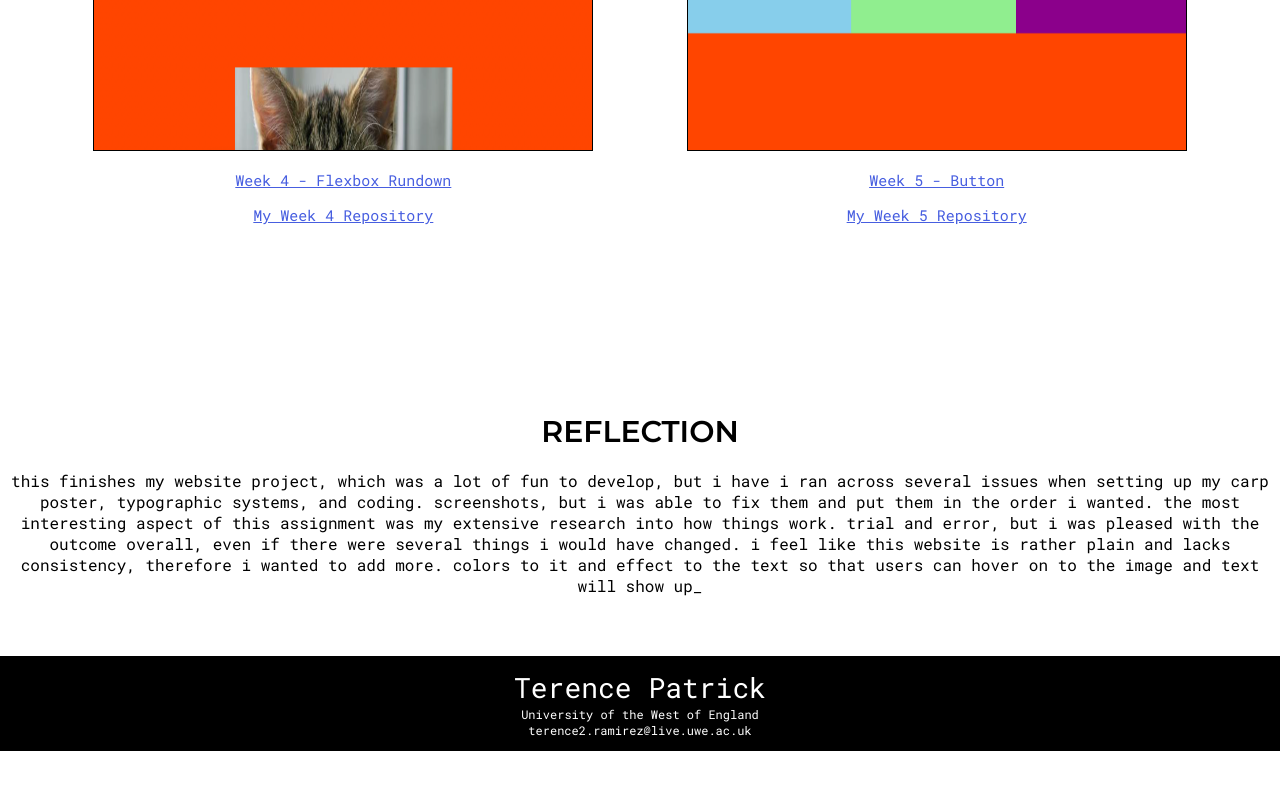
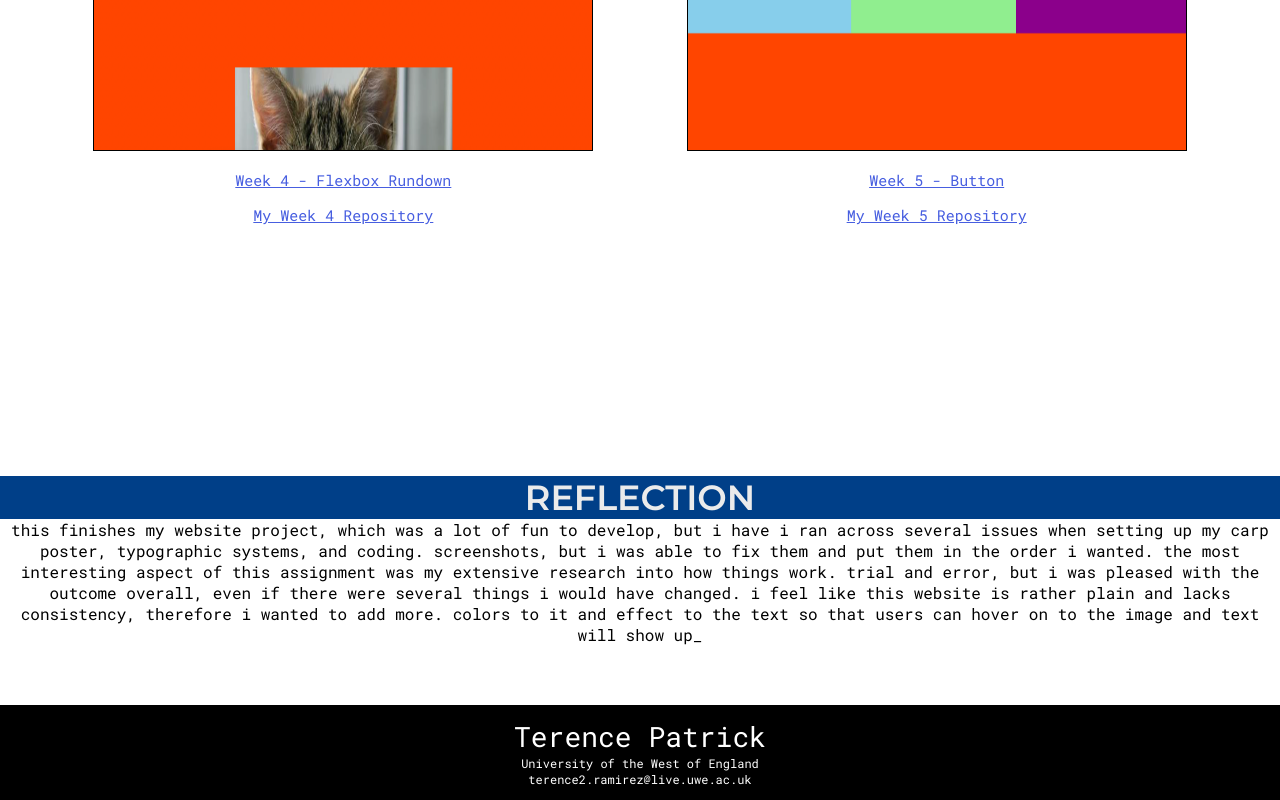
Before and after one commit to terencepatrck/Final-Website-project, a plain HTML site: page index.html in a window 1280 px wide. Shown: the part 5186-5986 px from the top of the page. Before the commit the page ends 5937 px from the top, so only its background shows below. Drawn offline with Linux system fonts and the light colour scheme.

Commit message:
minor change

```diff
--- a/index.html
+++ b/index.html
@@ -173,10 +173,14 @@
             </div>
 
         </div>
+
+
+    </section>
     <br id="code">
     <br>
 
     <br>
+
     <!--Coding section-->
     <section class="coding-grid">
         <div class="coding-texxt">
@@ -239,9 +243,23 @@
 
         </div>
 
+
+
+
+
+    </section>
+
+    <br>
+    <br id="reflection">
+    <br>
+
+
+    <section>
         <div class="reflection-outro" id="reflection">
+            <div class="reflec-text">
+                <h3 class="text-outro">REFLECTION</h3>
+            </div>
 
-                <h1 class="text-outro">REFLECTION</h1>
             <p class="para-outro">THIS FINISHES MY WEBSITE PROJECT, WHICH WAS A LOT OF FUN TO DEVELOP, BUT I HAVE
                 I ran across several issues when setting up my carp poster, typographic systems, and coding.
                 SCREENSHOTS, BUT I WAS ABLE TO FIX THEM AND PUT THEM IN THE ORDER I WANTED.
@@ -252,13 +270,6 @@
                 COLORS TO IT AND EFFECT TO THE TEXT SO THAT USERS CAN HOVER ON TO THE IMAGE AND TEXT WILL SHOW UP_
             </p>
         </div>
-
-
-
-
-        </section>
-
-
     </section>
 
 
--- a/style.css
+++ b/style.css
@@ -193,12 +193,12 @@ img{
     padding-top: 60px;
     padding-bottom: 60px;
     display: flex;
-    /* max-width: 1450px; */
+
     flex-wrap: wrap;
     flex-direction: row;
     justify-content: space-evenly;
     margin: auto;
-    /* grid-row: 4; */
+
 }
 
 .codingtext{
@@ -218,8 +218,7 @@ img{
     display: flex;
     margin-bottom: auto;
     flex-direction: row;
-    /* height:700px; */
-/* align-items: stretch; */
+
     margin-bottom: 113px;
 }
 
@@ -291,12 +290,20 @@ li{
 
 .text-outro{
 
-    font-family:'Montserrat';
-    font-size: 30px;
+    font-family: 'Montserrat';
     font-weight: 600;
-    padding-bottom: 20px;
+    font-size: 35px;
 }
 
 .para-outro{
    text-transform: lowercase;
 }
+
+.reflec-text{
+    font-family: 'Montserrat';
+    font-weight: 600;
+    font-size: 35px;
+    background-color: #003f88;
+    color: #ebebeb;
+    width: 100%;
+}
```
Also changed, not shown: 1 other file. Lines whose indentation alone changed are shown as unchanged.
